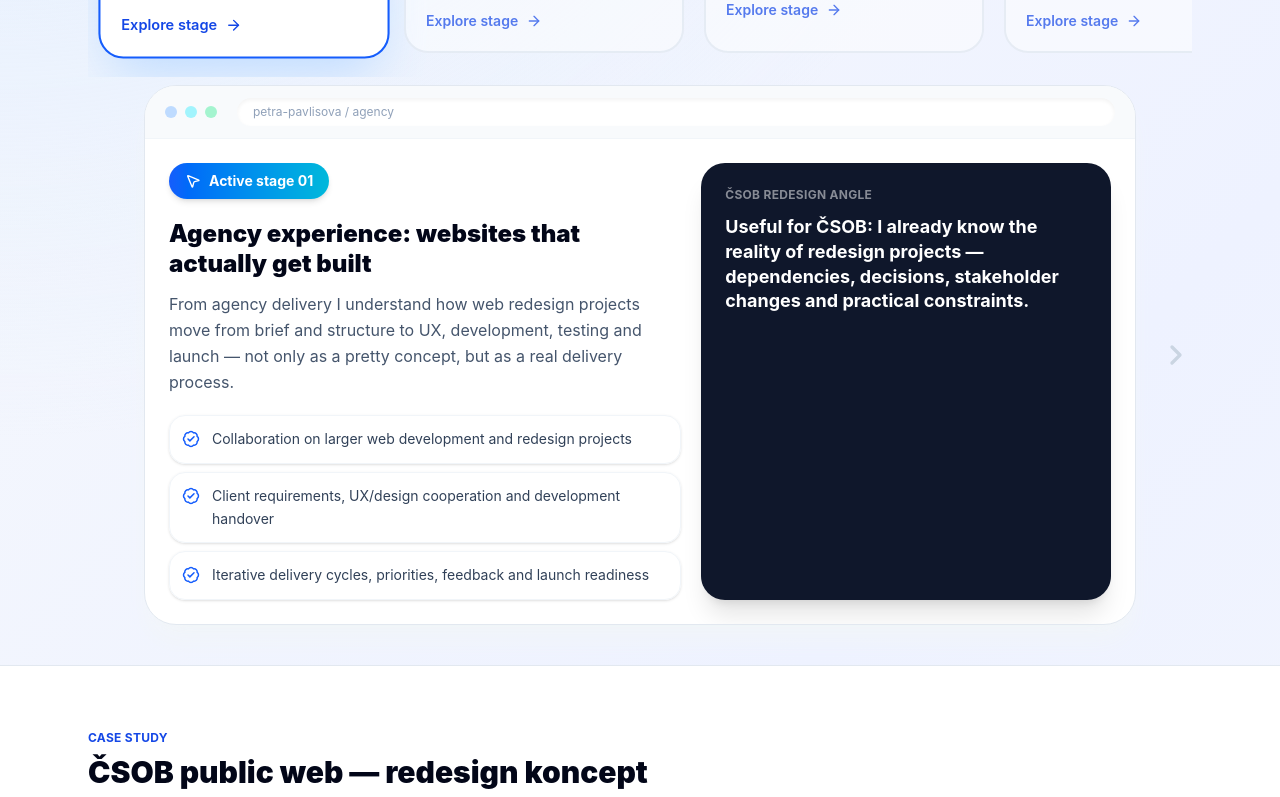
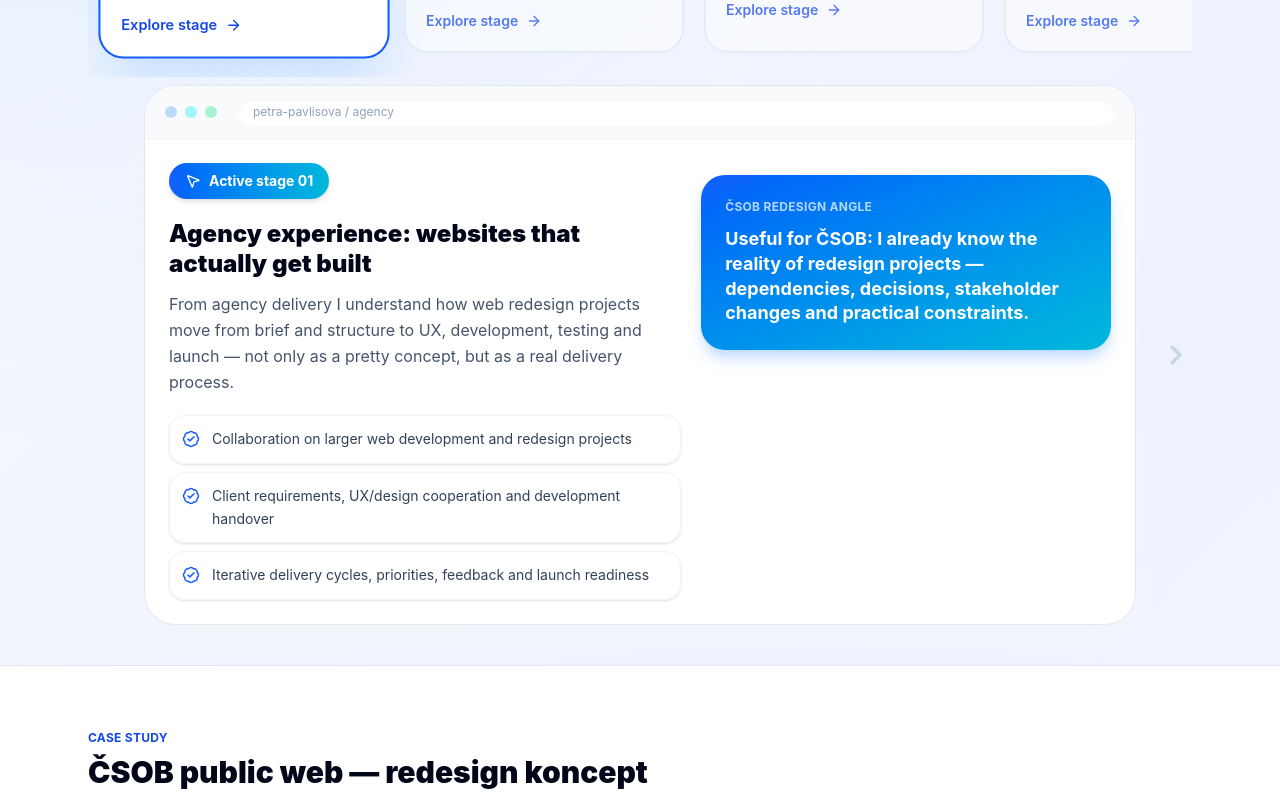
Before and after one commit to petrapavlis/petra-pavlisova-csob-redesign, a React (Vite) app: page / in a window 1280 px wide. Shown: the part 678-1475 px from the top of the page. Built offline with nearby package versions, Linux system fonts and the light colour scheme.

Commit message:
Align ČSOB angle box with heading level

```diff
--- a/src/App.jsx
+++ b/src/App.jsx
@@ -188,7 +188,7 @@
         </div>
       </div>
       <div className="relative p-6">
-        <div className="grid gap-5 md:grid-cols-[1fr_0.8fr]">
+        <div className="grid items-start gap-5 md:grid-cols-[1fr_0.8fr]">
           <div>
             <div className="inline-flex items-center gap-2 rounded-full bg-gradient-to-r from-blue-600 to-cyan-500 px-4 py-2 text-sm font-bold text-white shadow-md">
               <MousePointer2 size={16} /> Active stage {stage.year}
@@ -210,8 +210,8 @@
               ))}
             </div>
           </div>
-          <div className="rounded-3xl bg-slate-900 p-6 shadow-xl">
-            <p className="text-xs font-bold uppercase tracking-wide text-white/50">ČSOB redesign angle</p>
+          <div className="mt-3 h-fit self-start rounded-3xl bg-gradient-to-br from-blue-600 to-cyan-500 p-6 shadow-lg shadow-blue-200">
+            <p className="text-xs font-bold uppercase tracking-wide text-white/70">ČSOB redesign angle</p>
             <p className="mt-3 text-lg font-bold leading-snug text-white">{stage.angle}</p>
           </div>
         </div>
```
